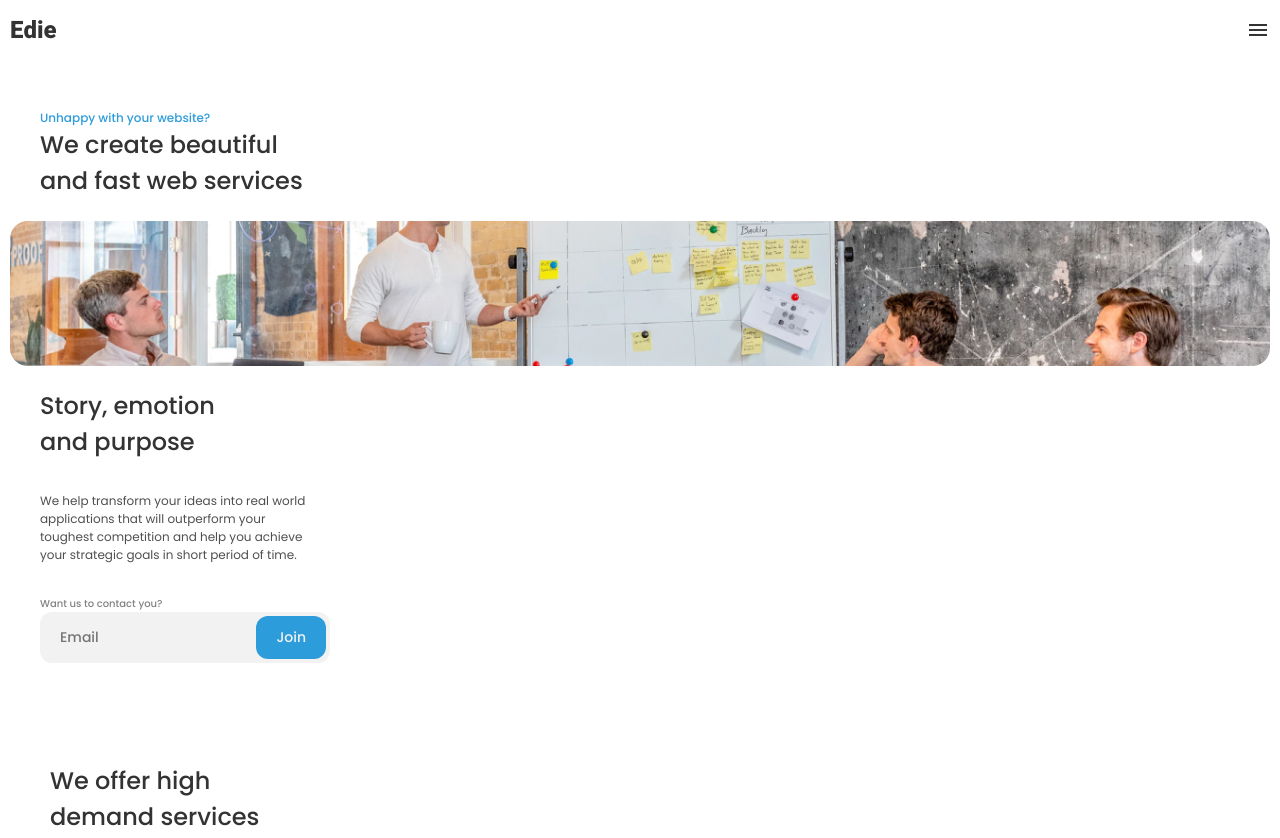
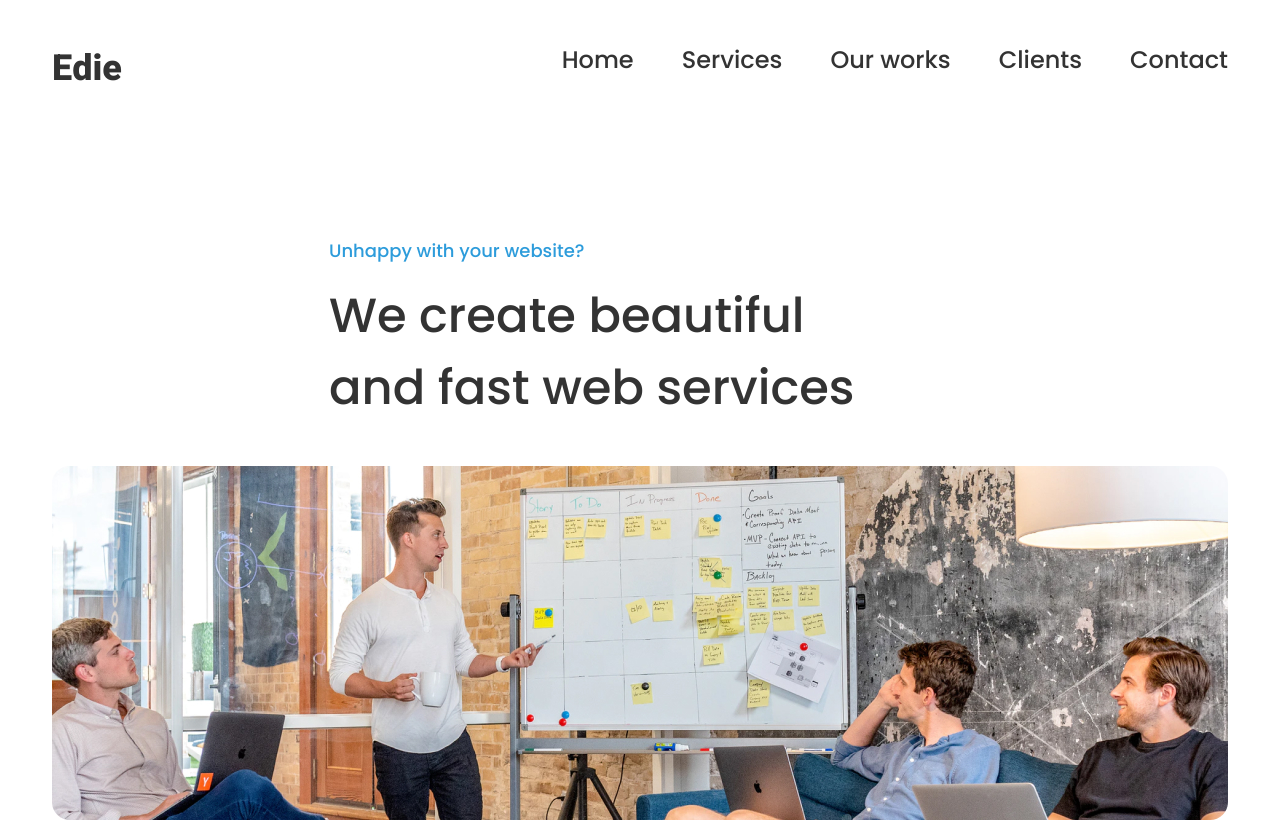
Before and after one commit to antoineterny/devchallenges-edie-homepage-master, a website: page index.html in a window 1280 px wide. Shown: the top 838 px of the page. Drawn offline with nearby package versions, Linux system fonts and the light colour scheme; files that its build step writes are made by us from their sources; files whose address does not match are found by name.

Commit message:
desktop commencé

```diff
--- a/index.html
+++ b/index.html
@@ -22,7 +22,10 @@
     <title>Devchallenges</title>
 
     <link rel="stylesheet" href="style.css" />
+    <link rel="stylesheet" href="responsive.css" />
   </head>
+
+
   <body>
     <nav>
       <a class="logo" href="#">Edie</a>
--- /dev/null
+++ b/responsive.scss
@@ -0,0 +1,60 @@
+$heebo: "Heebo", sans-serif;
+$poppins: "Poppins", sans-serif;
+
+$blue: #2d9cdb;
+$green: #27ae60;
+$red: #eb5757;
+$gray1: #333333;
+$gray2: #4f4f4f;
+$gray3: #828282;
+$gray4: #bdbdbd;
+$gray5: #e0e0e0e0;
+$gray6: #f2f2f2;
+$deep-purple: #100e1d;
+
+@media screen and (min-width: 600px) {
+  .logo {
+    font-size: 36px;
+  }
+
+  nav {
+    position: static;
+    padding: 42px 52px;
+    .mobile-nav {
+      display: none;
+    }
+    .desktop-nav {
+      display: flex;
+      li {
+        margin-left: 3em;
+      }
+      a {
+        font-weight: 500;
+        font-size: 24px;
+        &:hover {
+          color: $blue;
+        }
+      }
+    }
+  }
+
+  .margin-big {
+    margin-left: 277px;
+  }
+
+  header {
+    padding: 52px;
+    .blue-text {
+      font-size: 18px;
+      margin-bottom: 16px;
+    }
+    h1 {
+      font-size: 48px;
+      line-height: 72px;
+    }
+    .hero-image {
+      height: 354px;
+      margin: 42px 0;
+    }
+  }
+}
--- a/style.scss
+++ b/style.scss
@@ -28,7 +28,7 @@ body {
 }
 
 .logo {
-	font-family: Heebo;
+	font-family: $heebo;
 	font-style: normal;
 	font-weight: 800;
 	font-size: 24px;
@@ -207,8 +207,8 @@ section {
 }
 .services-card:hover {
 	box-shadow: 0px 10px 30px rgba(51, 51, 51, 0.1);
-	cursor: pointer;
 	button {
+    cursor: pointer;
 		background: $blue;
 		color: white;
 	}
```
Also changed, not shown: dist/index.html, dist/responsive.css (added), dist/style.css, 2 other files.
